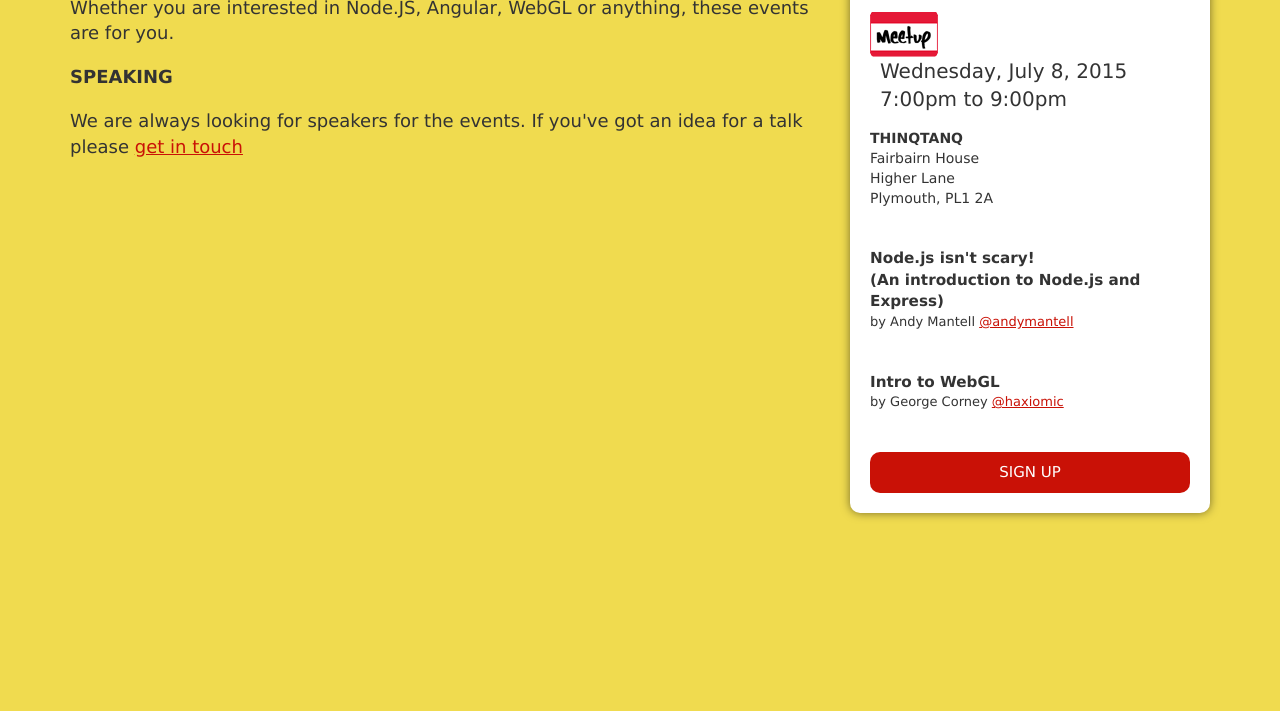
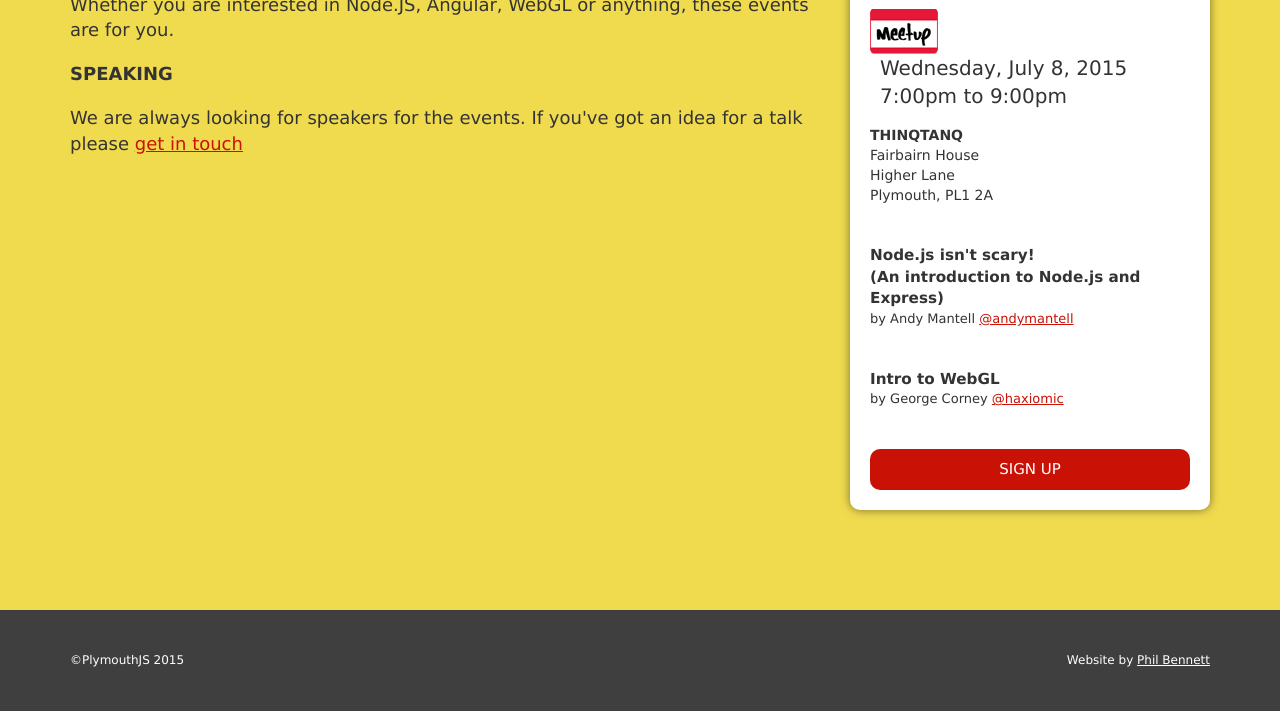
Before and after one commit to Plymouth-JS/plymouth-js-site, a plain HTML site: page site/index.html in a window 1280 px wide. Shown: the part 167-878 px from the top of the page. Before the commit the page ends 800 px from the top, so only its background shows below. Drawn offline with Linux system fonts and the light colour scheme.

Commit message:
footer added and styled

```diff
--- a/site/index.html
+++ b/site/index.html
@@ -7,8 +7,8 @@
   </head>
 
   <body>
+    <div class="wrapper">
       <div class="container">
-      <div class="row">
         <header class="masthead">
           <a class="logo" href="/">
             <img src="../src/ui/images/logo.png" alt="Plymouth JS">
@@ -21,16 +21,16 @@
             </ul>
           </nav>
         </header>
-      </div>
+
         <div class="row">
-        <div class="col-xs-4 col-md-6 col-lg-8">
+          <div class="col-sm-6 col-md-7 col-lg-8">
             <main>
               <p>PlymouthJS is a quarterly event focusing on all things JavaScript.<br>Whether you are interested in Node.JS, Angular, WebGL or anything, these events are for you.</p>
               <h2>Speaking</h2>
               <p>We are always looking for speakers for the events. If you've got an idea for a talk please <a href="#">get in touch</a></p>
             </main>
           </div>
-        <div class="col-xs-8 col-md-6 col-lg-4">
+          <div class="col-sm-6 col-md-5 col-lg-4">
             <article class="event">
               <h2 class="event-title">Next Event</h2>
               <img src="../src/ui/images/meetup.png" alt="meetup">
@@ -55,5 +55,14 @@
           </div>
         </div>
       </div>
+    </div>
+
+    <footer class="footer">
+      <div class="container">
+        <p class="copyright"> &copy;PlymouthJS <time>2015</time></p>
+        <p class="author">Website by <a href="#">Phil Bennett</a></p>
+      </div>
+    </footer>
+
   </body>
 </html>
--- a/src/ui/style.css
+++ b/src/ui/style.css
@@ -3,7 +3,7 @@
  */
 body {
   font-family: "Verdana", sans-serif;
-  background-color: #f0db4f;
+  background-color: #3f3f3f;
 }
 
 h1,h2,h3,h4,h5,h6 {
@@ -13,6 +13,11 @@ h1,h2,h3,h4,h5,h6 {
 h2 {
   text-transform: uppercase;
   font-size: 18px;
+}
+
+.wrapper {
+  background-color: #f0db4f;
+  padding-bottom: 100px;
 }
 
 main {
@@ -119,6 +124,8 @@ a:focus {
 }
 
 .button {
+  margin: 0 auto;
+  max-width: 400px;
   display: block;
   background-color: #c91106;
   border-radius: 10px;
@@ -136,3 +143,25 @@ a:focus {
   text-decoration: none;
   color:#fff;
 }
+
+/**
+ * footer
+ */
+.footer {
+  color: #fff;
+  font-size: 12px;
+  padding: 30px 0;
+}
+
+.footer .copyright {
+  float: left;
+}
+
+.footer .author {
+  float: right;
+}
+
+.footer a {
+  color:  #fff;
+
+}
```
Lines whose indentation alone changed are shown as unchanged.
